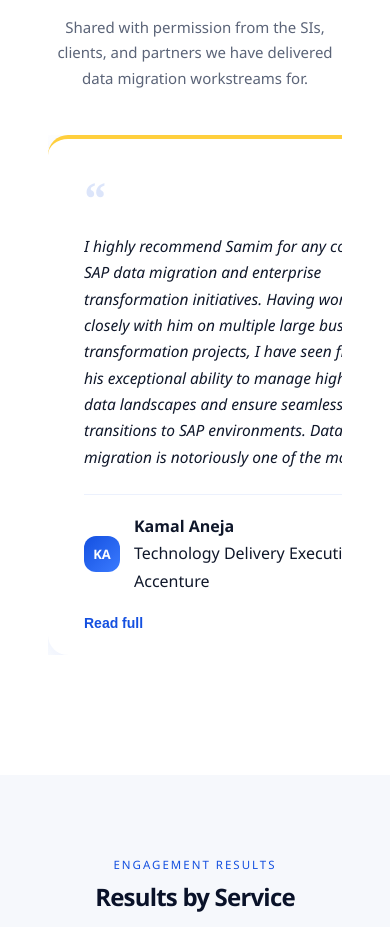
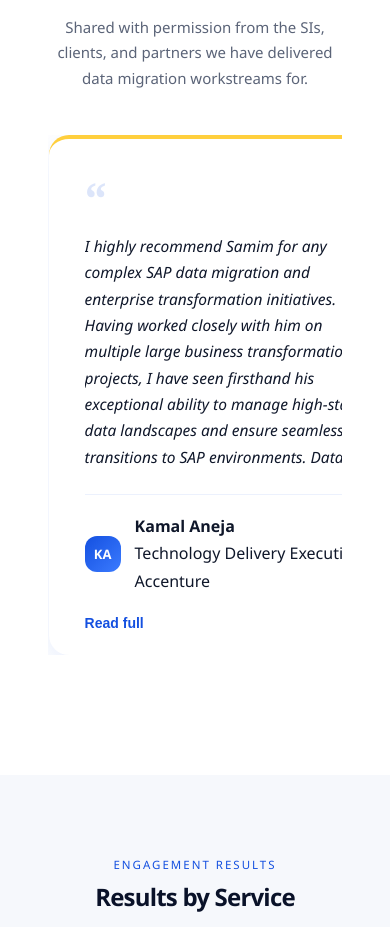
Before and after one commit to AnshumanMishraDev/etlzone-websitev2, a Next.js app: page /results in a window 390 px wide. Shown: the part 1580-2507 px from the top of the page. Built offline with nearby package versions, Linux system fonts and the light colour scheme.

Commit message:
fix: testimonial carousel mobile - 92vw cards, track padding 4vw, center snap, no horizontal padding

```diff
--- a/src/app/globals.css
+++ b/src/app/globals.css
@@ -585,17 +585,17 @@ table tr:nth-child(even) { background: var(--bg-light); }
   .testimonial-carousel-section { overflow-x: hidden; }
   .testimonial-carousel-wrapper { max-width: none; padding: 0; }
   .testimonial-carousel-track {
-    padding: 0;
-    gap: 0;
+    padding: 0 4vw;
+    gap: 2vw;
     scroll-snap-type: x mandatory;
   }
   .testimonial-card {
-    width: 100vw;
-    max-width: 100vw;
-    padding: 24px 20px;
+    width: 92vw;
+    max-width: 92vw;
+    padding: 24px 0;
     box-sizing: border-box;
-    border-radius: 0;
-    scroll-snap-align: start;
+    border-radius: 20px;
+    scroll-snap-align: center;
     flex-shrink: 0;
   }
   .testimonial-text { font-size: 14.5px; -webkit-line-clamp: 7; word-break: break-word; overflow-wrap: anywhere; }
@@ -606,17 +606,17 @@ table tr:nth-child(even) { background: var(--bg-light); }
   .testimonial-carousel-section { overflow-x: hidden; }
   .testimonial-carousel-wrapper { max-width: none; padding: 0; }
   .testimonial-carousel-track {
-    padding: 0;
-    gap: 0;
+    padding: 0 4vw;
+    gap: 2vw;
     scroll-snap-type: x mandatory;
   }
   .testimonial-card {
-    width: 100vw;
-    max-width: 100vw;
-    padding: 20px 16px;
+    width: 92vw;
+    max-width: 92vw;
+    padding: 20px 0;
     box-sizing: border-box;
-    border-radius: 0;
-    scroll-snap-align: start;
+    border-radius: 20px;
+    scroll-snap-align: center;
     flex-shrink: 0;
   }
   .carousel-btn { display: none !important; }
```
